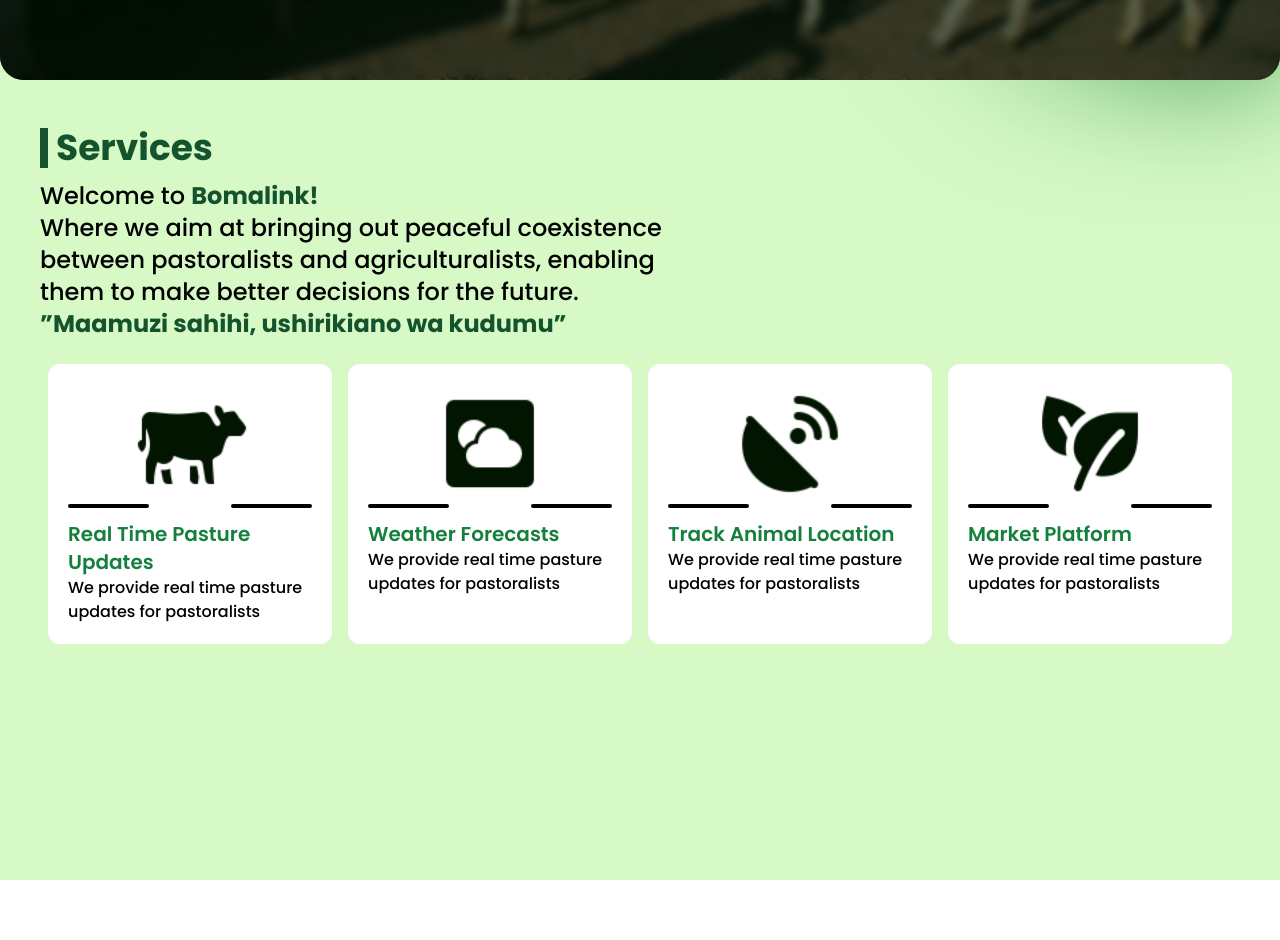
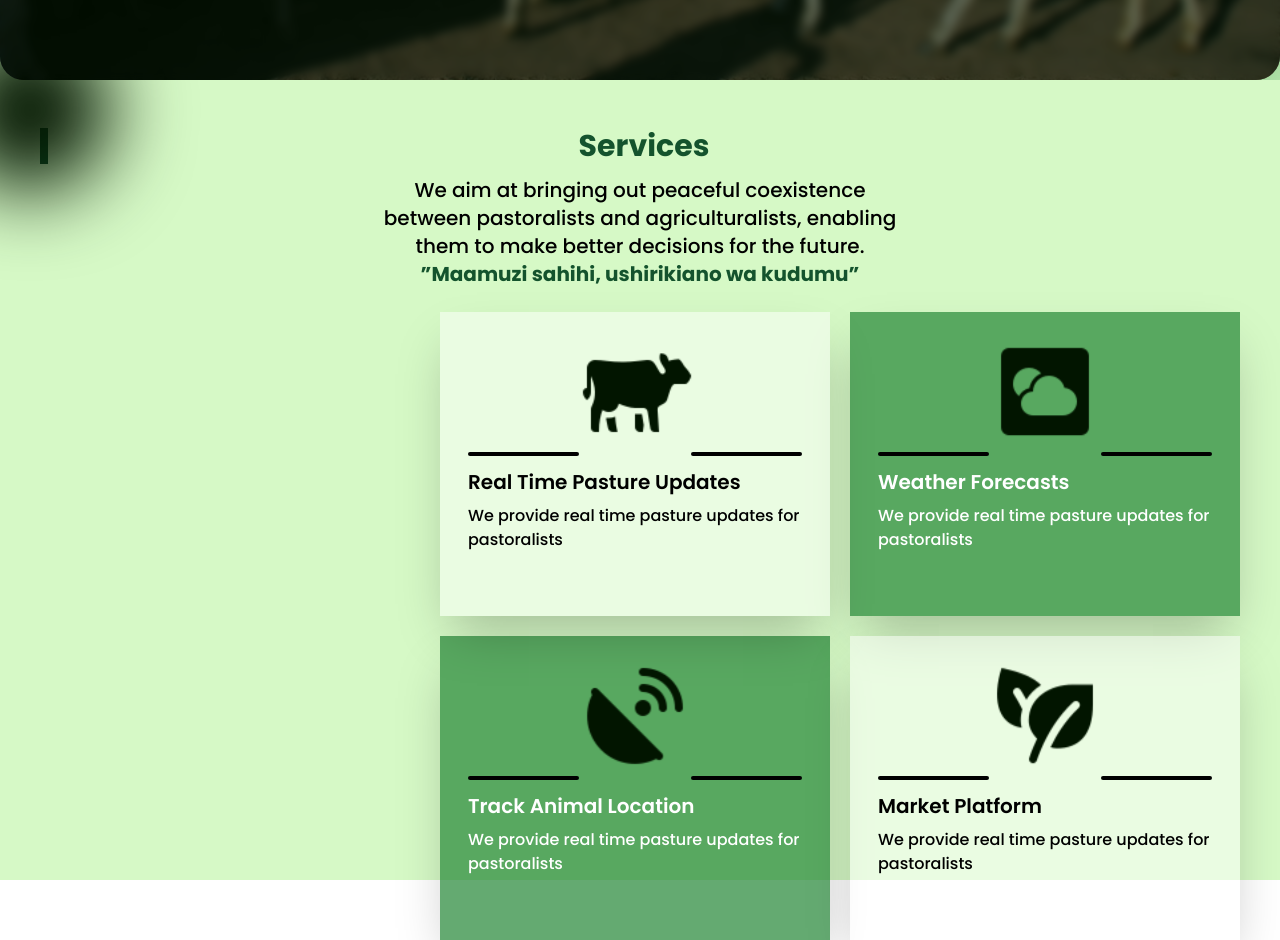
Before and after one commit to Icey-Python/BomaLink-web, a Next.js app: page / in a window 1280 px wide. Shown: the part 720-1660 px from the top of the page. Before the commit the page ends 1600 px from the top, so only its background shows below. Built offline with nearby package versions, Linux system fonts and the light colour scheme; a web font is replaced by a local one.

Commit message:
Changed the services dessign

```diff
--- a/components/AboutUs.tsx
+++ b/components/AboutUs.tsx
@@ -1,22 +1,43 @@
+"use client"
 import Card from "@/components/Card"
+import AppView from "./appView/appview"
+import { useState } from "react"
 
 interface Props{
   tagId : string
 }
 
 const AboutUs = ({tagId}:Props) => {
-  console.log(tagId)
+  const[selectedCardId, selectedCard] = useState<string | null>(null);
+
+  const onClick = (cardID: string) => {
+    selectedCard(cardID)
+    console.log(cardID);
+  }
+
   return (
-    <section className='p-10 font-poppins bg-[#D6F9C6] h-screen w-screen' id={tagId}>
-    <div className="bg-[#021500] p-20 absolute left-[-50px] top-[-50px] rounded-full blur-2xl z-0"></div>
-    <h2 className='text-4xl font-bold text-green-900 px-2 border-l-8 border-green-900 z-10 mt-2'>Services</h2>
-    <p className="text-2xl py-3 font-poppins font-medium">Welcome to <strong className="font-bold text-green-900">Bomalink!</strong><br/>Where we aim at bringing out peaceful coexistence <br/> between pastoralists and agriculturalists, enabling <br/> them to make better decisions for the future. <br/> <strong className='font-bold text-green-900'>”Maamuzi sahihi, ushirikiano wa kudumu”</strong></p>
-    <div className="card-section pt-3 flex justify-between">
-    <Card iconPath={"real-time-pasture-updates-icon.svg"} title="Real Time Pasture Updates">We provide real time pasture updates for pastoralists </Card>
-    <Card iconPath={"weather-forecast-icon.svg"} title="Weather Forecasts">We provide real time pasture updates for pastoralists </Card>
-    <Card iconPath={"track-animal-location-icon.svg"} title="Track Animal Location">We provide real time pasture updates for pastoralists </Card>
-    <Card iconPath={"marketing-platform.svg"} title="Market Platform">We provide real time pasture updates for pastoralists </Card>
-    </div>
+    <section className='p-10 font-poppins bg-[#D6F9C6] h-screen w-screen glasss' id={tagId}>
+      <div className="bg-[#021500] p-20 absolute left-[-50px] top-[-50px] rounded-full blur-2xl z-0"></div>
+      <h2 className='text-3xl font-bold text-green-900 px-2 border-l-8 border-green-900 z-10 mt-2 text-center'>Services</h2>
+      <p className="text-xl py-3 font-poppins font-medium text-center" >We aim at bringing out peaceful coexistence <br/> between pastoralists and agriculturalists, enabling <br/> them to make better decisions for the future. <br/> <strong className='font-bold text-green-900'>”Maamuzi sahihi, ushirikiano wa kudumu”</strong></p>
+      <div className="card-section pl-80 ml-20 pt-3 flex-col space-y-5 align-self-center pr-0 mr-0">
+        <div className="flex space-x-5">
+          <div className="transition-all ease-in-out duration-300 bg-white/50 text-black shadow-2xl z-40 hover:bg-[#238636] hover:bg-opacity-70 hover:text-white">
+            <Card cardId="pasture" onClick={onClick}  iconPath={"real-time-pasture-updates-icon.svg"} title="Real Time Pasture Updates">We provide real time pasture updates for pastoralists </Card>
+          </div>
+          <div className="transition-all ease-in-out duration-300 bg-[#238636] bg-opacity-70 text-white shadow-2xl hover:bg-white/50 hover:text-black">
+            <Card cardId="weather" onClick={onClick} iconPath={"weather-forecast-icon.svg"} title="Weather Forecasts">We provide real time pasture updates for pastoralists </Card>
+          </div>
+        </div>
+        <div className="space-x-5 flex">
+          <div className="transition-all ease-in-out duration-300 bg-[#238636] bg-opacity-70 text-white shadow-2xl hover:bg-white/50 hover:text-black">
+            <Card cardId="gps" onClick={onClick} iconPath={"track-animal-location-icon.svg"} title="Track Animal Location">We provide real time pasture updates for pastoralists </Card>
+          </div>
+          <div className="transition-all ease-in-out duration-300 bg-white/50 text-black shadow-2xl z-40 hover:bg-[#238636] hover:bg-opacity-70 hover:text-white">
+            <Card cardId="market" onClick={onClick} iconPath={"marketing-platform.svg"} title="Market Platform">We provide real time pasture updates for pastoralists </Card>
+          </div>
+        </div>
+      </div>
     </section>
   )
 }
--- a/components/Card.tsx
+++ b/components/Card.tsx
@@ -3,11 +3,13 @@
 interface Props{
   iconPath: string,
   title: string,
+  onClick: (id: string) => void,
   children?: ReactNode,
+  cardId : string
 }
-const Card = ({iconPath,title,children}:Props) => {
+const Card = ({onClick,cardId, iconPath,title,children}:Props) => {
   return (
-    <div className="transition-all duration-500 ease-in-out  bg-white rounded-xl p-5 mx-2 text-green-700 hover:bg-green-700 hover:text-white  ">
+    <div className="transition-all duration-500 ease-in-out   bg-transparent  p-5 mx-2  " onClick={() => onClick(cardId)} id={cardId}>
         <Image className="mx-auto" src={`/icons/${iconPath}`} alt='Icon' width={120} height={106} style={{
           width: 'auto', // Make the image width responsive
           height: '120px', // Maintain aspect ratio by setting height to auto
@@ -16,10 +18,12 @@
           <div className="w-1/3 h-1 bg-black rounded-xl"></div>
           <div className="w-1/3 h-1 bg-black rounded-xl"></div>
         </div>
-        <p className="font-semibold mt-2  text-xl">{title}</p>
-        <p className='font-medium text-black'>
-        {children}
-        </p>
+        <div className="h-32 space-y-2">
+          <p className="font-semibold mt-2  text-xl">{title}</p>
+          <p className='font-medium '>
+          {children}
+          </p>
+        </div>
       </div>
 
   )
--- /dev/null
+++ b/components/appView/appview.tsx
@@ -0,0 +1,98 @@
+
+'use client';
+
+import React, { useState } from 'react';
+import Slide1 from './slide1';
+import Slide2 from './slide2';
+import Slide3 from './slide3';
+import Slide4 from './slide4';
+import { AlignHorizontalJustifyCenter, ChevronLeft, ChevronRight } from 'lucide-react';
+
+export default function AppView() {
+  const [activeTab, setActiveTab] = useState('Slide 1');
+
+  const handlePreviousSlide = () => {
+    if (activeTab === 'Slide 1') {
+      setActiveTab('Slide 4');
+    } else {
+      setActiveTab(prevTab => {
+        switch (prevTab) {
+          case 'Slide 2':
+            return 'Slide 1';
+          case 'Slide 3':
+            return 'Slide 2';
+          case 'Slide 4':
+            return 'Slide 3';
+          default:
+            return prevTab;
+        }
+      });
+    }
+  };
+
+  const handleNextSlide = () => {
+    if (activeTab === 'Slide 4') {
+      setActiveTab('Slide 1');
+    } else {
+      setActiveTab(prevTab => {
+        switch (prevTab) {
+          case 'Slide 1':
+            return 'Slide 2';
+          case 'Slide 2':
+            return 'Slide 3';
+          case 'Slide 3':
+            return 'Slide 4';
+          default:
+            return prevTab;
+        }
+      });
+    }
+  };
+
+  return (
+    <div className={' bg-lime-200'}>
+      <div className="flex justify-between items-center py-8">
+        <button onClick={handlePreviousSlide} className={'ml-4'}>
+          <ChevronLeft size = {100}/>
+        </button>
+        <div className="flex justify-center items-center">
+          {activeTab === 'Slide 1' && <Slide1 />}
+          {activeTab === 'Slide 2' && <Slide2 />}
+          {activeTab === 'Slide 3' && <Slide3 />}
+          {activeTab === 'Slide 4' && <Slide4 />}
+        </div>
+        <button onClick={handleNextSlide} className={'mr-4'}>
+          <ChevronRight size = {100} />
+        </button>
+      </div>
+      <div className="flex justify-center items-center py-4">
+        <nav className={'AlignHorizontalJustifyCenter'}>
+          <button
+            className={activeTab === 'Slide 1' ? 'active' : ''}
+            onClick={() => setActiveTab('Slide 1')}
+          >
+
+          </button>
+          <button
+            className={activeTab === 'Slide 2' ? 'active' : ''}
+            onClick={() => setActiveTab('Slide 2')}
+          >
+
+          </button>
+          <button
+            className={activeTab === 'Slide 3' ? 'active' : ''}
+            onClick={() => setActiveTab('Slide 3')}
+          >
+
+          </button>
+          <button
+            className={activeTab === 'Slide 4' ? 'active' : ''}
+            onClick={() => setActiveTab('Slide 4')}
+          >
+
+          </button>
+        </nav>
+      </div>
+    </div>
+  );
+}
--- /dev/null
+++ b/components/appView/slide1.tsx
@@ -0,0 +1,14 @@
+import React from 'react';
+import Image from "next/image";
+
+const Slide1 = () => {
+  return (
+    <div className={'flex flex-col items-center justify-center h-screen font-poppins'}>
+
+       <Image src="/app-view-images/real-time-pasture-updates.svg" alt="real time pasture updates" width={300} height={180}/>
+
+    </div>
+  );
+};
+
+export default Slide1;
--- /dev/null
+++ b/components/appView/slide2.tsx
@@ -0,0 +1,14 @@
+import React from 'react';
+import Image from "next/image";
+
+const Slide2 = () => {
+  return (
+    <div className={'flex flex-col items-center justify-center h-screen font-poppins'}>
+
+       <Image src="/app-view-images/weather-forecast.svg" alt="weather forecasting" width={300} height={180}/>
+
+    </div>
+  );
+};
+
+export default Slide2;
--- /dev/null
+++ b/components/appView/slide3.tsx
@@ -0,0 +1,14 @@
+import React from 'react';
+import Image from "next/image";
+
+const Slide3 = () => {
+  return (
+    <div className={'flex flex-col items-center justify-center h-screen font-poppins'}>
+
+       <Image src="/app-view-images/track-animals-location.svg" alt="tracking animals" width={300} height={180}/>
+
+    </div>
+  );
+};
+
+export default Slide3;
--- /dev/null
+++ b/components/appView/slide4.tsx
@@ -0,0 +1,15 @@
+import React from 'react';
+import Image from "next/image";
+
+const Slide4 = () => {
+  return (
+
+    <div className={'flex flex-col items-center justify-center h-screen font-poppins'}>
+
+       <Image src="/app-view-images/Marketing platform.svg" alt="marketing platform" width={300} height={180}/>
+
+    </div>
+  );
+};
+
+export default Slide4;
```
Also changed, not shown: components/appView/slide5.tsx (added), 1 other file (tests, documents, lock files or other folders).
